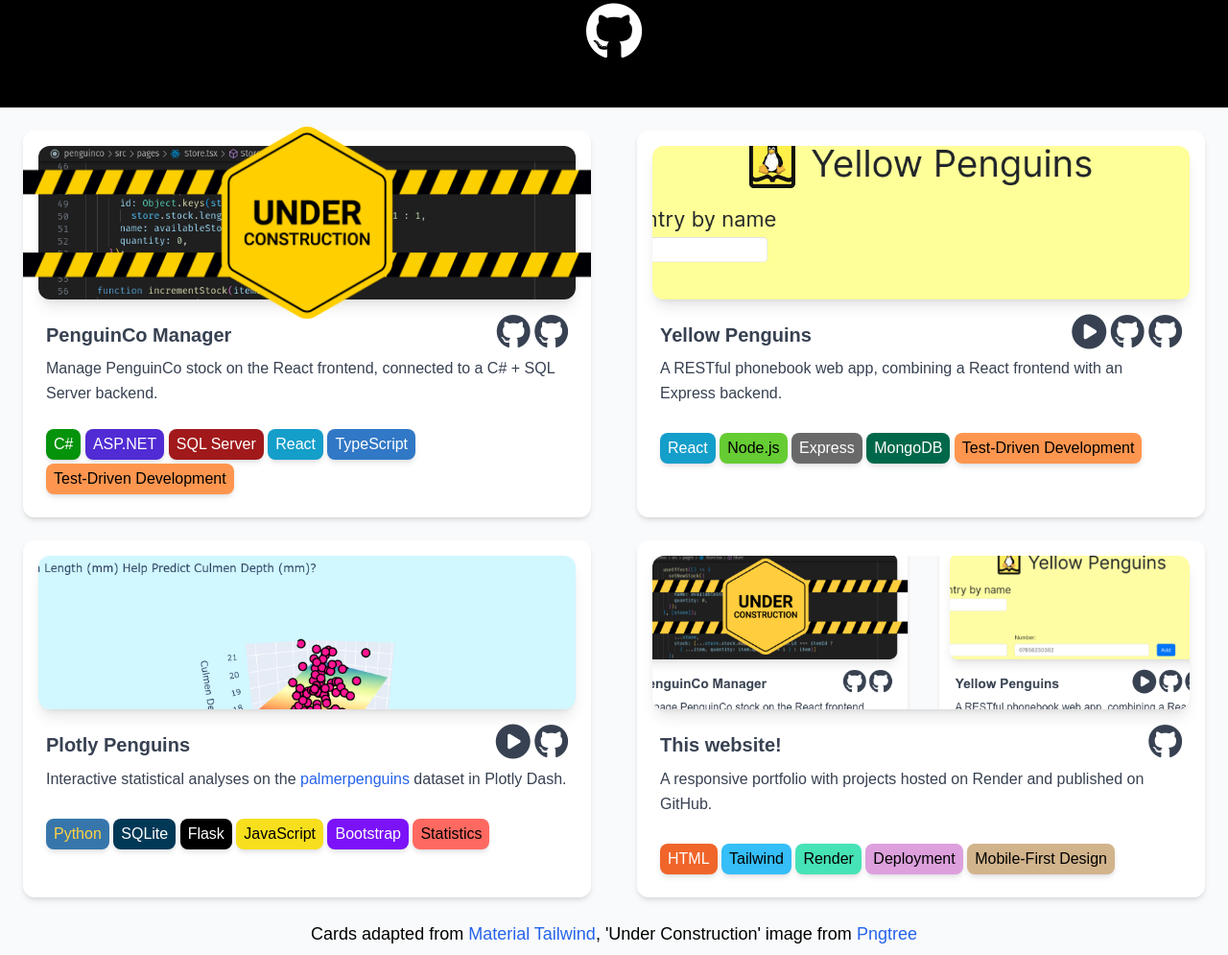
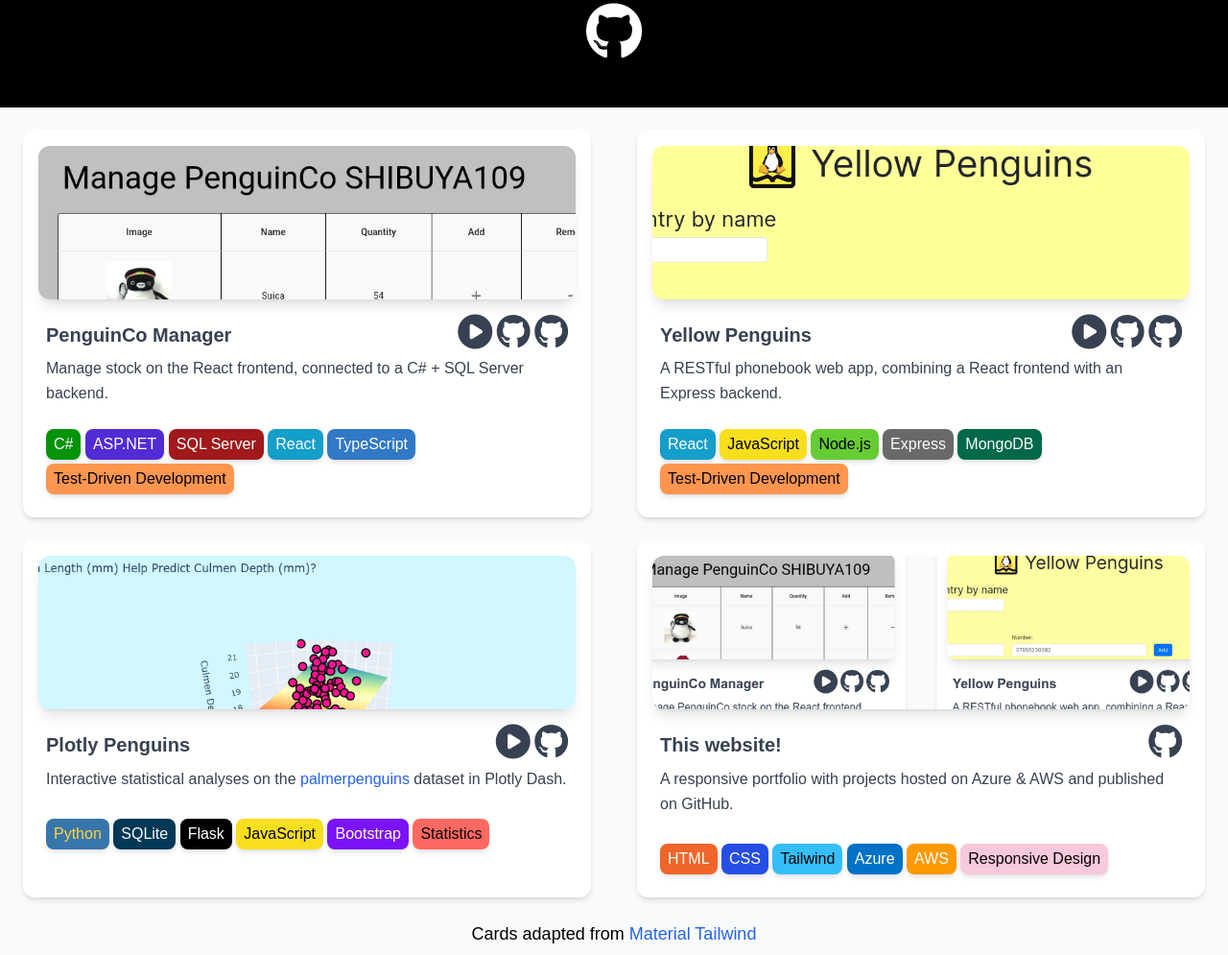
Before and after one commit to Katnippy/katnippy.github.io, a plain HTML site: page index.html in a window 1280 px wide. Shown: the part 109-1104 px from the top of the page at 96% size. Drawn offline with Linux system fonts and the light colour scheme.

Commit message:
Sync with portfolio-design.

```diff
--- a/index.html
+++ b/index.html
@@ -31,29 +31,16 @@
     <section id="content-section">
       <div id="content" class="2xl:h-full 2xl:flex 2xl:justify-center items-center">
         <div id="cards" class="font-content grid md:grid-cols-2 2xl:grid-cols-4">
-          <div class="card min-w-screen max-w-96 md:flex md:mx-6 2xl:mb-20">
+          <div class="card min-w-screen md:flex md:mx-6 2xl:mb-20">
             <div class="flex flex-col mt-6 text-gray-700 bg-white shadow-md bg-clip-border rounded-xl md:flex-1">
               <div class="image-under-construction">
                 <div
                   class="mx-4 mt-4 overflow-hidden text-gray-700 bg-white shadow-lg bg-clip-border rounded-xl h-40">
                   <a href="https://github.com/Katnippy/penguinco-backend">
-                    <img src="images/penguinco.png" class="hover:opacity-80"
-                      alt="A cropped screenshot of the PenguinCo Manager
-                      frontend source code in Visual Studio Code, showing a
-                      React useEffect() hook which syncs the the local and
-                      global Redux state and two functions to increment or
-                      decrement stock and then dispatch the state to the Redux
-                      store."/>
+                    <img src="public/images/penguinco.png" class="hover:opacity-80"
+                      alt="A cropped screenshot of the PenguinCo Manager web app, showing the view to manage a store's stock."/>
                   </a>
                 </div>
-                <a class="under-construction" href="https://github.com/Katnippy/penguinco-backend">
-                  <img src="images/under-construction.png"
-                  class="hover:opacity-80"
-                  alt="Two parallel yellow and black-striped tape barriers
-                  run underneath a centred yellow hexagonal
-                  'Under Construction' sign with black text and a black
-                  accent."/>
-                </a>
               </div>
               <div class="p-6">
                 <div class="flex justify-between">
@@ -63,6 +50,9 @@
                     </h5>
                   </a>
                   <div class="mt-[-8px]">
+                    <a href="http://penguinco-manager.s3-website.eu-west-2.amazonaws.com/stores">
+                      <i class="fa-solid fa-circle-play text-4xl hover:opacity-80"></i>
+                    </a>
                     <a href="https://github.com/Katnippy/penguinco-frontend">
                       <i class="fa-brands fa-github text-4xl hover:opacity-80"></i>
                     </a>
@@ -72,7 +62,7 @@
                   </div>
                 </div>
                 <p class="block text-base antialiased font-light leading-relaxed text-inherit">
-                  Manage PenguinCo stock on the React frontend, connected to a
+                  Manage stock on the React frontend, connected to a
                   C# + SQL Server backend.
                 </p>
               </div>
@@ -86,19 +76,14 @@
               </div>
             </div>
           </div>
-          <div class="card min-w-screen max-w-96 md:flex md:mx-6 2xl:mb-20">
+          <div class="card min-w-screen md:flex md:mx-6 2xl:mb-20">
             <div class="flex flex-col mt-6 text-gray-700 bg-white shadow-md bg-clip-border rounded-xl md:flex-1">
               <div
                 class="mx-4 mt-4 overflow-hidden text-gray-700 bg-white shadow-lg bg-clip-border rounded-xl h-40">
                 <a href="https://github.com/Katnippy/yellow-penguins-frontend">
-                  <img src="images/yellow-penguins.png"
+                  <img src="public/images/yellow-penguins.png"
                     class="hover:opacity-80"
-                    alt="A cropped screenshot of the Yellow Penguins web app,
-                    showing the Yellow Penguins logo (a parody of the Yellow
-                    Pages logo with Tux the Linux penguin instead of the
-                    fingers) and title, an obscured form, the number input and
-                    add button part of the form to add an entry, as well as a
-                    single entry alongside a delete button."/>
+                    alt="A cropped screenshot of the Yellow Penguins web app, showing the number input as well as a single entry."/>
                 </a>
               </div>
               <div class="p-6">
@@ -127,6 +112,7 @@
               </div>
               <div class="p-6 pt-0">
                 <button class="bg-[#149eca] text-white cursor-default rounded-lg shadow-md shadow-gray-900/10 py-1 px-2">React</button>
+                <button class="bg-[#f7df1e] text-black cursor-default rounded-lg shadow-md shadow-gray-900/10 py-1 px-2">JavaScript</button>
                 <button class="bg-[#66cc33] text-black cursor-default rounded-lg shadow-md shadow-gray-900/10 py-1 px-2">Node.js</button>
                 <button class="bg-[dimgrey] text-white cursor-default rounded-lg shadow-md shadow-gray-900/10 py-1 px-2">Express</button>
                 <button class="bg-[#00684a] text-white cursor-default rounded-lg shadow-md shadow-gray-900/10 py-1 px-2">MongoDB</button>
@@ -134,16 +120,14 @@
               </div>
             </div>
           </div>
-          <div class="card min-w-screen max-w-96 md:flex md:mx-6 2xl:mb-20">
+          <div class="card min-w-screen md:flex md:mx-6 2xl:mb-20">
             <div class="flex flex-col mt-6 text-gray-700 bg-white shadow-md bg-clip-border rounded-xl md:flex-1">
               <div
                 class="mx-4 mt-4 overflow-hidden text-gray-700 bg-white shadow-lg bg-clip-border rounded-xl h-40">
                 <a href="https://github.com/Katnippy/plotly-penguins">
-                  <img src="images/plotly-penguins.png"
+                  <img src="public/images/plotly-penguins.png"
                     class="hover:opacity-80"
-                    alt="A cropped screenshot of the Plotly Penguins web app,
-                    showing a multiple regression 3D scattergraph with a plane
-                    of best fit."/>
+                    alt="A cropped screenshot of the Plotly Penguins web app, showing a 3D scattergraph with a plane of best fit."/>
                 </a>
               </div>
               <div class="p-6">
@@ -177,17 +161,14 @@
               </div>
             </div>
           </div>
-          <div class="card min-w-screen max-w-96 md:flex md:mx-6 2xl:mb-20">
+          <div class="card min-w-screen md:flex md:mx-6 2xl:mb-20">
             <div class="flex flex-col mt-6 text-gray-700 bg-white shadow-md bg-clip-border rounded-xl md:flex-1">
               <div
                 class="mx-4 mt-4 overflow-hidden text-gray-700 bg-white shadow-lg bg-clip-border rounded-xl h-40">
                 <a href="https://github.com/Katnippy/portfolio-design">
-                  <img src="images/this-website.png"
+                  <img src="public/images/this-website.png"
                     class="hover:opacity-80"
-                    alt="A screenshot of this website, partially showing the
-                    two cards for Yellow Penguins and Penguinwatch - both with
-                    screenshots, links to view / download and GitHub, a
-                    description, and tags for competences."/>
+                    alt="A cropped screenshot of this website, showing the two cards for PenguinCo Manager and Yellow Penguins."/>
                 </a>
               </div>
               <div class="p-6">
@@ -204,24 +185,24 @@
                   </div>
                 </div>
                 <p class="block text-base antialiased font-light leading-relaxed text-inherit">
-                  A responsive portfolio with projects hosted on Render and
-                  published on GitHub.
+                  A responsive portfolio with projects hosted on Azure & AWS
+                  and published on GitHub.
                 </p>
               </div>
               <div class="p-6 pt-0">
                 <button class="bg-[#f06529] text-white cursor-default rounded-lg shadow-md shadow-gray-900/10 py-1 px-2">HTML</button>
+                <button class="bg-[#264ee4] text-white cursor-default rounded-lg shadow-md shadow-gray-900/10 py-1 px-2">CSS</button>
                 <button class="bg-[#35bef8] text-black cursor-default rounded-lg shadow-md shadow-gray-900/10 py-1 px-2">Tailwind</button>
-                <button class="bg-[#46e3b6] text-black cursor-default rounded-lg shadow-md shadow-gray-900/10 py-1 px-2">Render</button>
-                <button class="bg-[plum] text-black cursor-default rounded-lg shadow-md shadow-gray-900/10 py-1 px-2">Deployment</button>
-                <button class="bg-[tan] text-black cursor-default rounded-lg shadow-md shadow-gray-900/10 py-1 px-2 mt-1">Mobile-First Design</button>
+                <button class="bg-[#0072c6] text-white cursor-default rounded-lg shadow-md shadow-gray-900/10 py-1 px-2">Azure</button>
+                <button class="bg-[#ff9900] text-white cursor-default rounded-lg shadow-md shadow-gray-900/10 py-1 px-2">AWS</button>
+                <button class="bg-[#f8c8dc] text-black cursor-default rounded-lg shadow-md shadow-gray-900/10 py-1 px-2 mt-1">Responsive Design</button>
               </div>
             </div>
           </div>
         </div>
         <div id="footer" class="font-content text-center text-lg mt-6 mb-2 2xl:absolute 2xl:bottom-0">
           Cards adapted from <a href="https://www.material-tailwind.com/docs/html/card" class="font-medium text-blue-600 dark:text-blue-500 hover:underline">
-          Material Tailwind</a>, 'Under Construction' image from <a href="https://pngtree.com/freepng/flat-under-construction-sign-background-design_8801136.html" class="font-medium text-blue-600 dark:text-blue-500 hover:underline">
-          Pngtree</a>
+          Material Tailwind</a>
         </div>
       </div>
     </section>
```
Also changed, not shown: images/penguinco.png (deleted), images/this-website.png (deleted), images/under-construction.png (deleted), output.css, public/images/penguinco.png (added), public/images/plotly-penguins.png (renamed from images/plotly-penguins.png), public/images/this-website.png (added), public/images/yellow-penguins.png (renamed from images/yellow-penguins.png).
